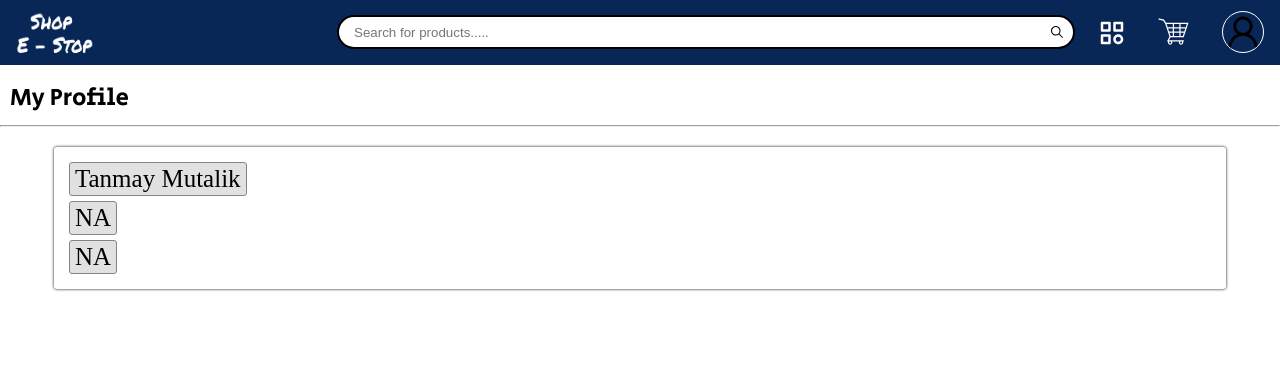
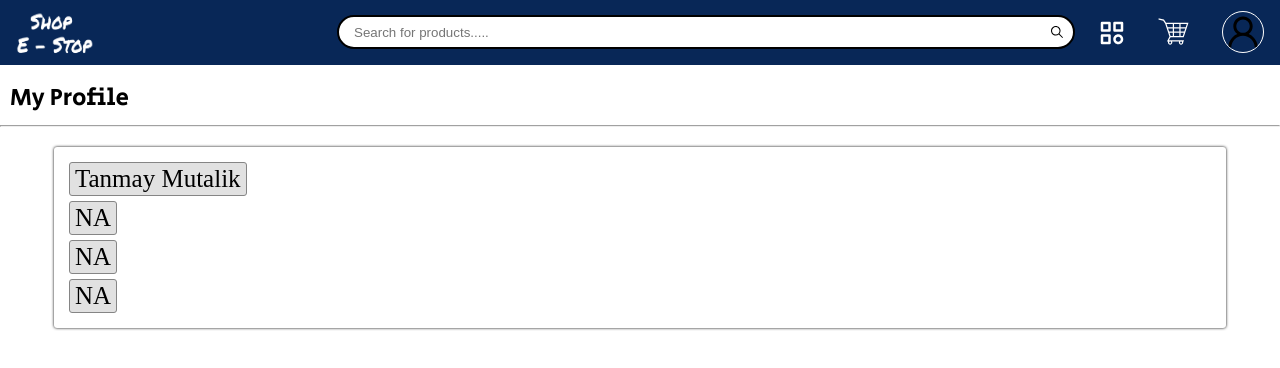
Before and after one commit to Tanmay19code/Shop_E_Stop-Frontend, a React (Create React App) app: page /myprofile in a window 1280 px wide. Shown: the top 368 px of the page. Built offline with nearby package versions, Linux system fonts and the light colour scheme; a web font is replaced by a local one.

Commit message:
second commit

```diff
--- a/src/pages/MyProfile.js
+++ b/src/pages/MyProfile.js
@@ -12,6 +12,7 @@ function MyProfile() {
           <ProfileDetails content="Tanmay Mutalik"/>
           <ProfileDetails/>
           <ProfileDetails/>
+          <ProfileDetails/>
       </div>
     </div>
   );
```
